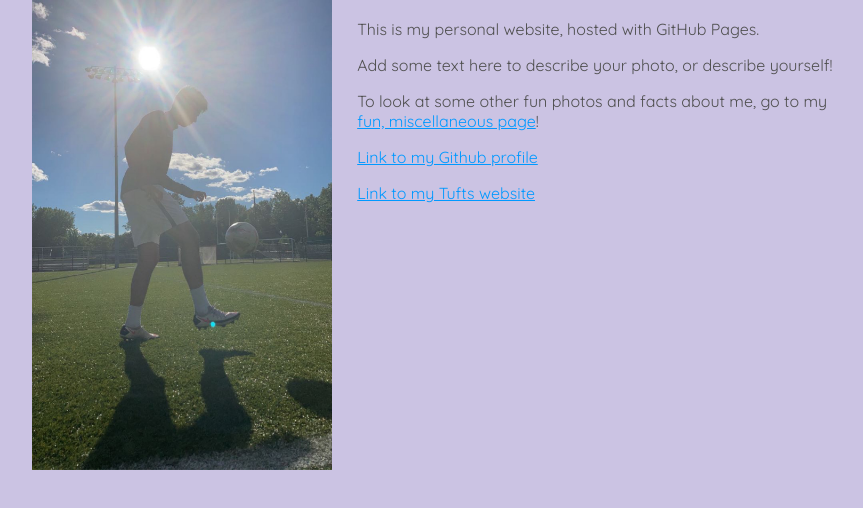
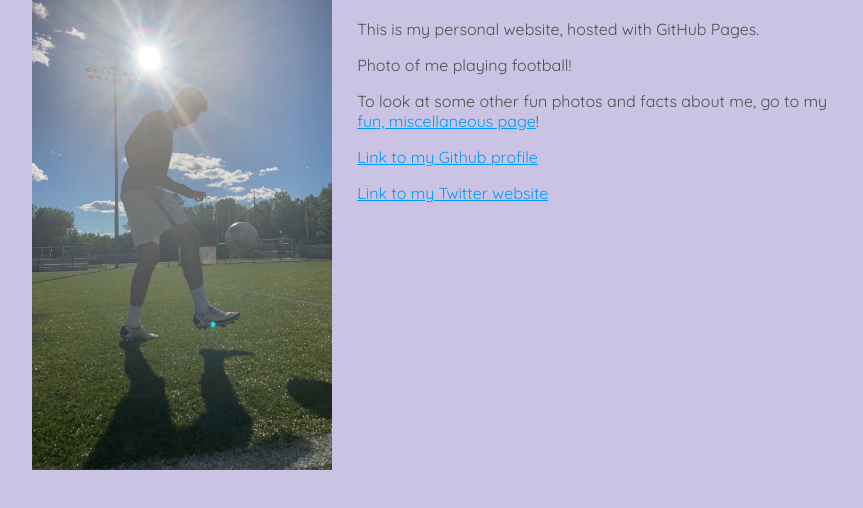
Before and after one commit to RedaB2/redab2.github.io, a plain HTML site: page index.html in a window 1280 px wide. Shown: the part 82-590 px from the top of the page, without its empty margins (197-1060 px from the left). Drawn offline with Linux system fonts and the light colour scheme.

Commit message:
Update index.html

```diff
--- a/index.html
+++ b/index.html
@@ -18,13 +18,13 @@
     <h1>Hello World!</h1>
     <!-- The <p> tag starts a new paragraph (a new line!) -->
     <p>This is my personal website, hosted with GitHub Pages.</p>
-    <p>Add some text here to describe your photo, or describe yourself!</p>
+    <p>Photo of me playing football!</p>
     <p>To look at some other fun photos and facts about me,
        go to my <a href="fun.html">fun, miscellaneous page</a>!</p>
     <!-- The <a href="..." tag will let you include a link on your website -->
     <p><a href="https://github.com/redab2">Link to my Github profile</a></p>
     <!-- Try updating these links to point to something related to you, like your Twitter, etc. -->
-    <p><a href="https://www.twitter.com/wayzfut">Link to my Tufts website</a></p>
+    <p><a href="https://www.twitter.com/wayzfut">Link to my Twitter website</a></p>
   </div>
 </body>
 </html>
```
